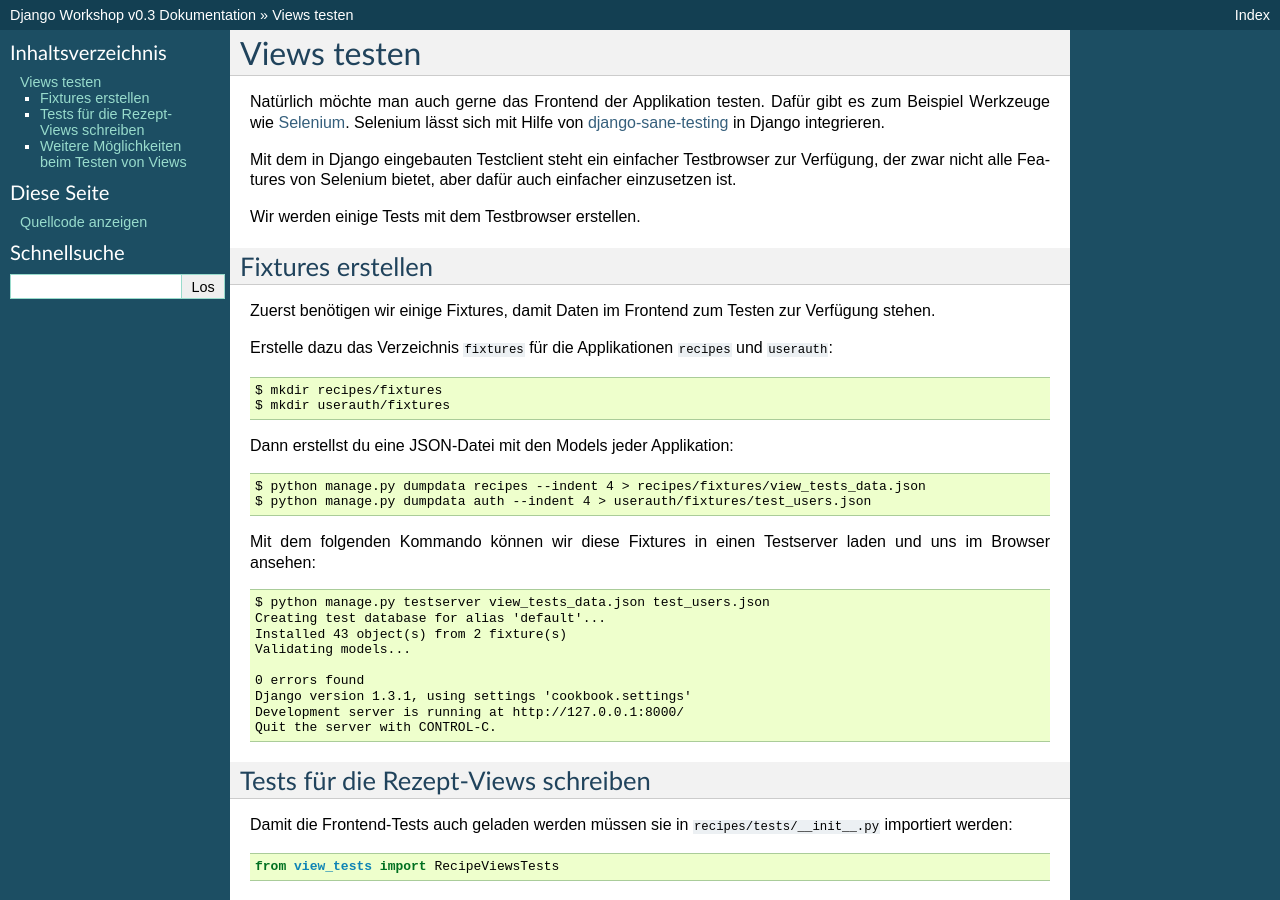
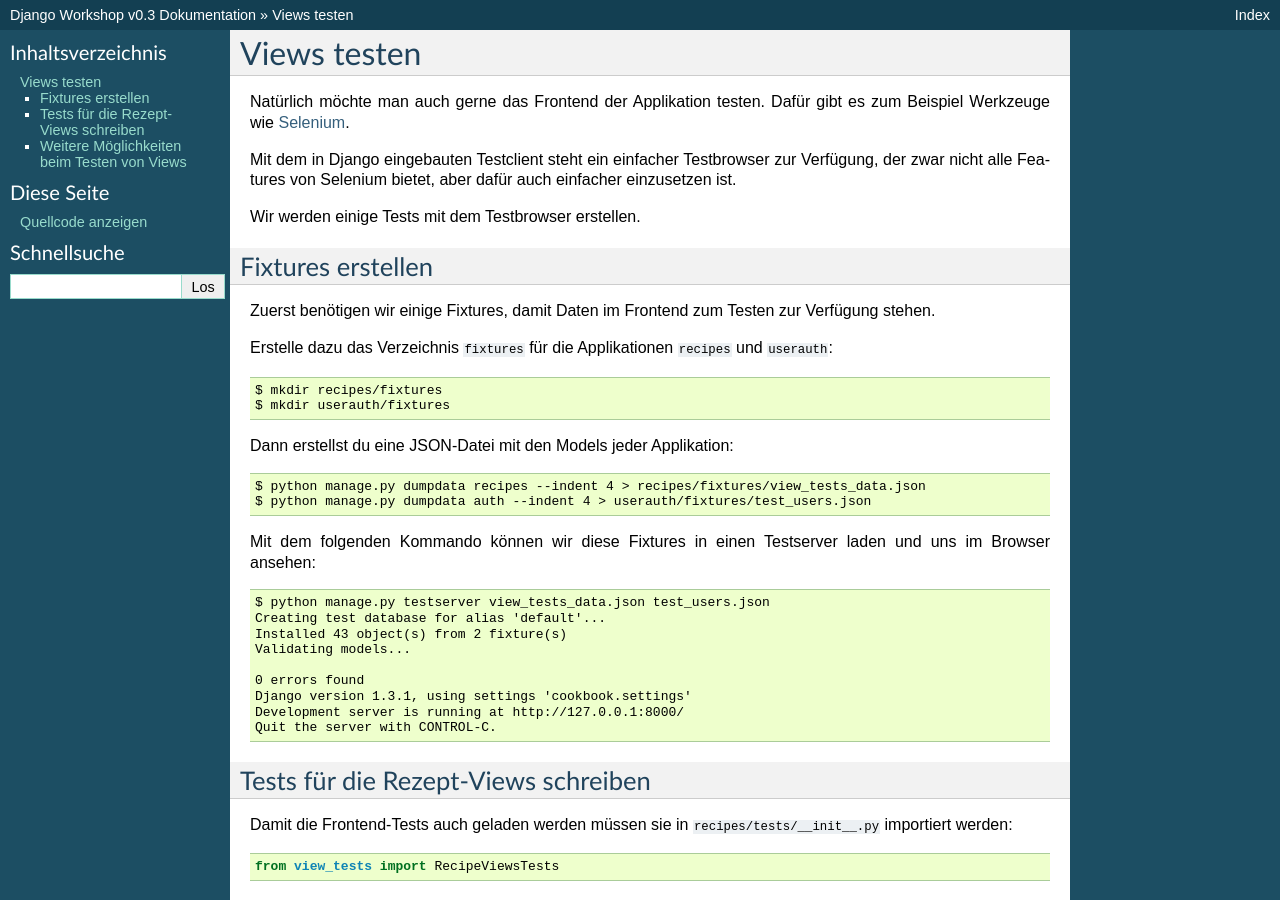
Before and after one commit to keimlink/django-workshop, a Sphinx documentation site: the page built from docs/ausbau/softwaretests/views_testen.rst, in a window 1280 px wide and 900 px high. Built offline with Sphinx 7.4.7, drawn with Linux system fonts in a browser that asks for light colours.

Commit message:
Passage zu Selenium entfernt

```diff
--- a/docs/ausbau/softwaretests/views_testen.rst
+++ b/docs/ausbau/softwaretests/views_testen.rst
@@ -3,8 +3,6 @@ Views testen
 
 Natürlich möchte man auch gerne das Frontend der Applikation testen. Dafür
 gibt es zum Beispiel Werkzeuge wie `Selenium <http://seleniumhq.org/>`_.
-Selenium lässt sich mit Hilfe von `django-sane-testing
-<http://devel.almad.net/trac/django-sane-testing/>`_ in Django integrieren.
 
 Mit dem in Django eingebauten Testclient steht ein einfacher Testbrowser zur
 Verfügung, der zwar nicht alle Features von Selenium bietet, aber dafür auch
```
